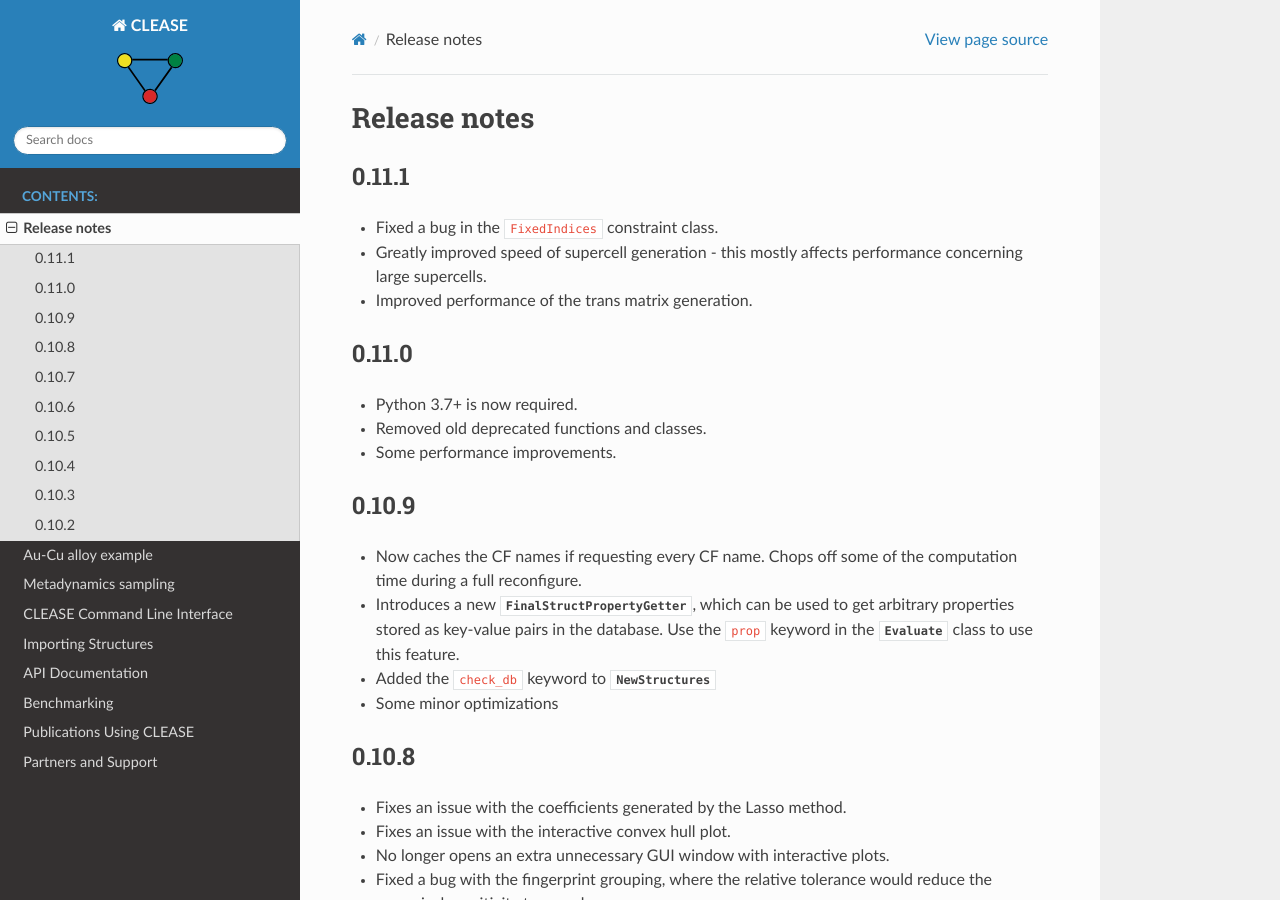
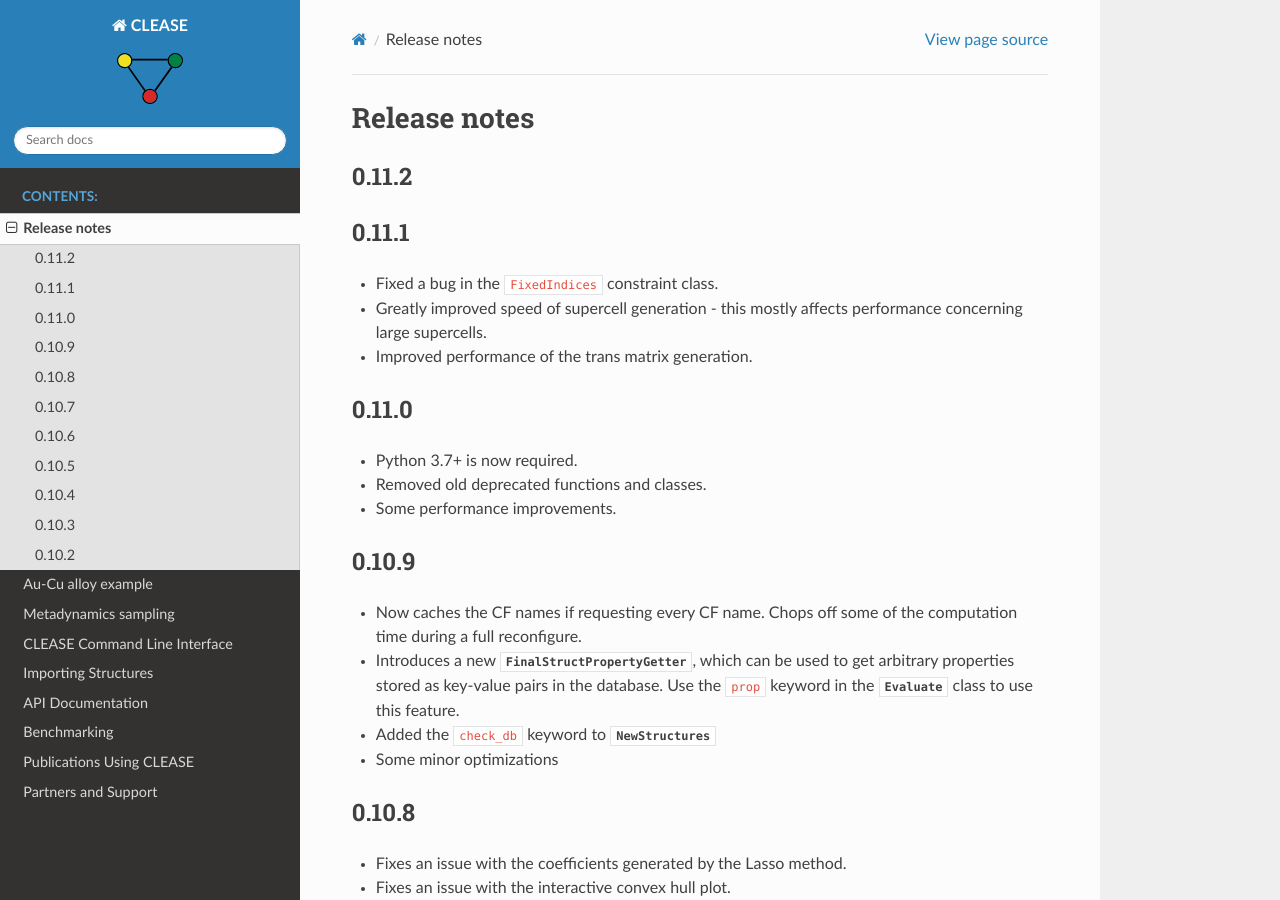
Before and after one commit to wuziqiqiqi/PD, a Sphinx documentation site: the page built from doc/source/releasenotes.rst, in a window 1280 px wide and 900 px high. Built offline with Sphinx 7.4.7 and the Read the Docs theme 2.0.0, drawn with Linux system fonts in a browser that asks for light colours; pages that are not in the unit, such as notebooks, are missing from menus.

Commit message:
Bump version to 0.11.2

```diff
--- a/doc/source/releasenotes.rst
+++ b/doc/source/releasenotes.rst
@@ -3,6 +3,9 @@
 =============
 Release notes
 =============
+
+0.11.2
+=======
 
 0.11.1
 =======
```
Also changed, not shown: 1 other file.
